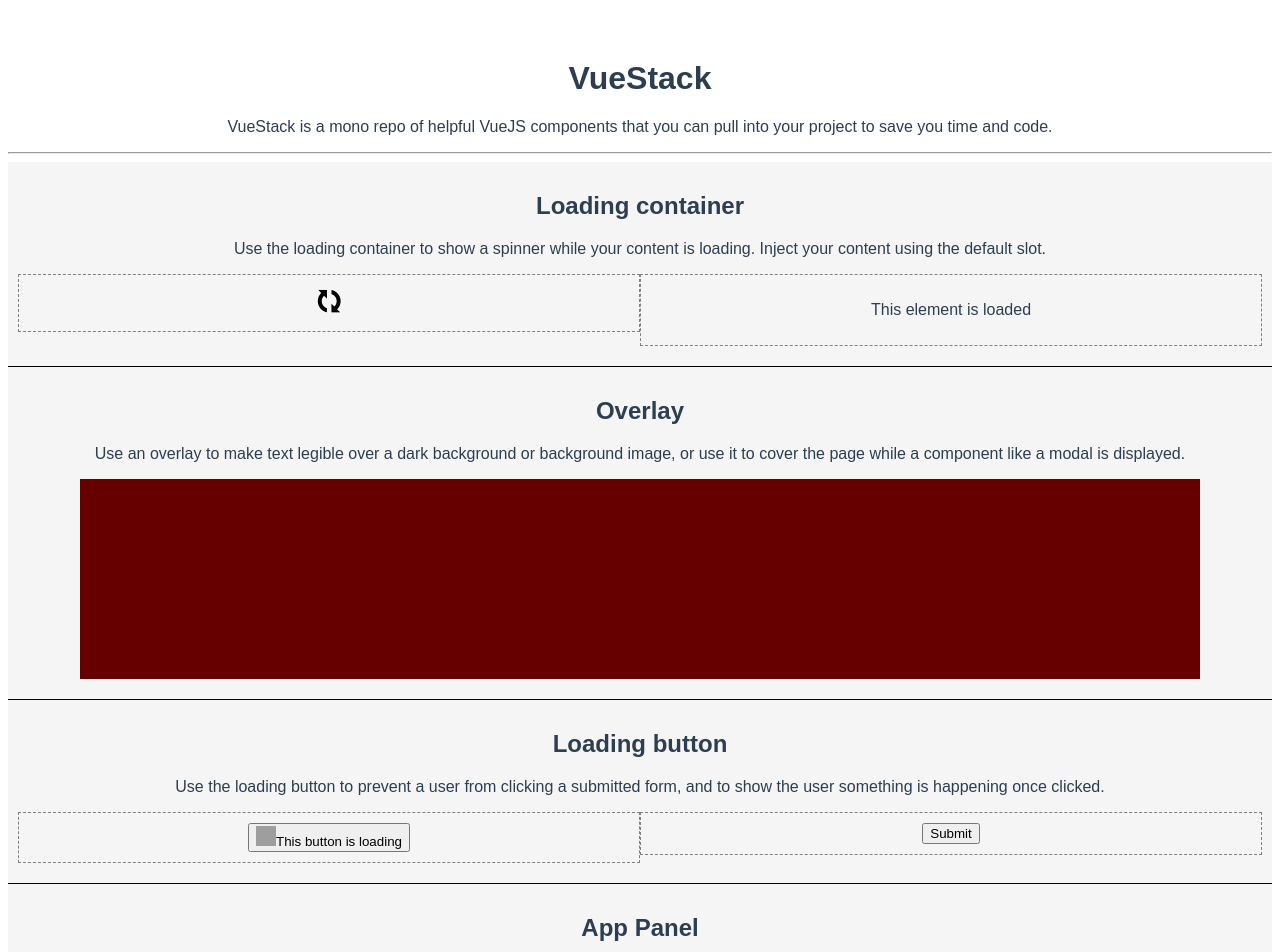
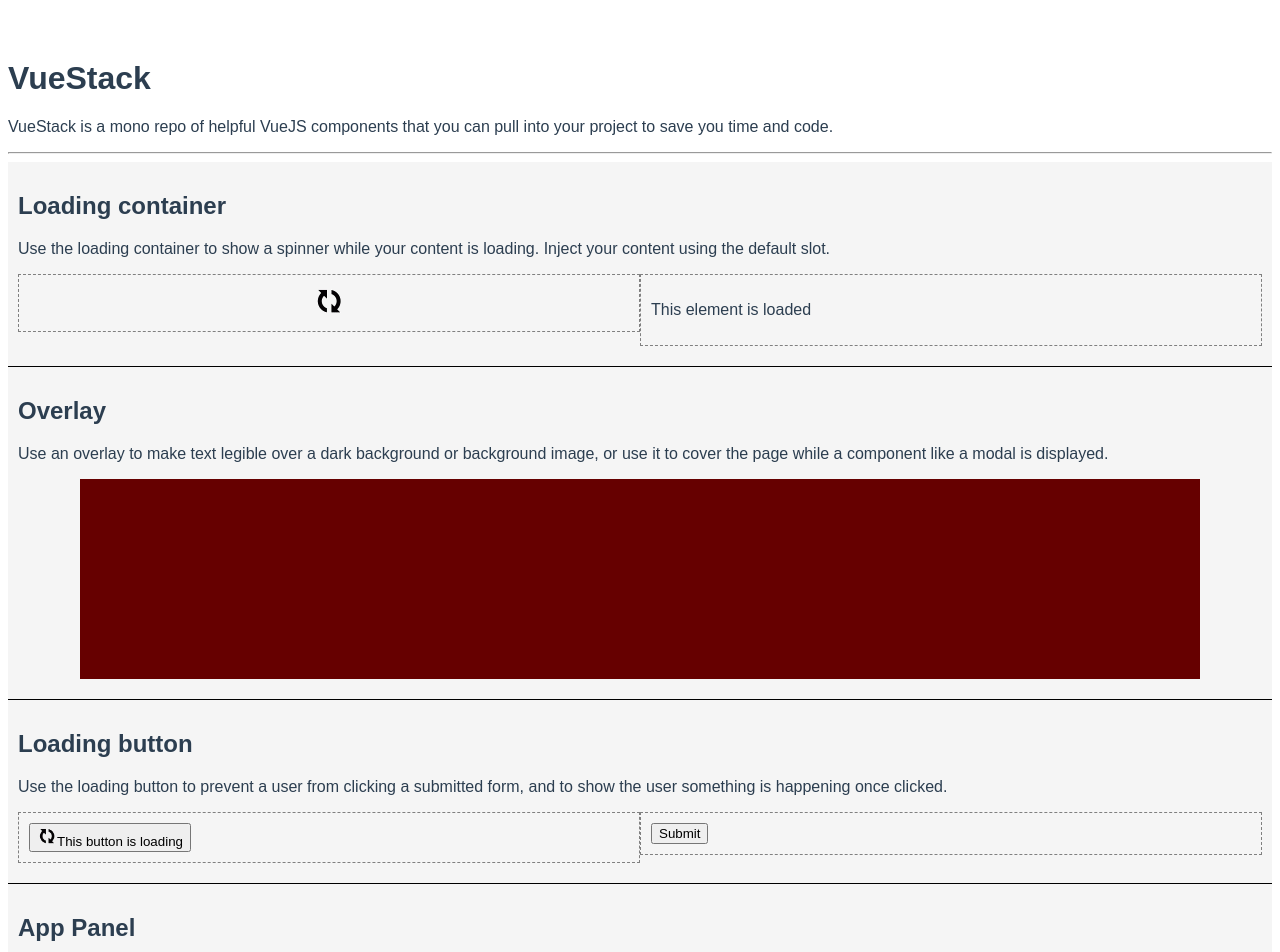
Before and after one commit to tommcclean/VueStack, a Vue app: page / in a window 1280 px wide. Shown: the top 952 px of the page. Built offline with nearby package versions, Linux system fonts and the light colour scheme; grey boxes are pictures that could not be loaded.

Commit message:
Modifications to text alignment

```diff
--- a/package.json
+++ b/package.json
@@ -1,7 +1,7 @@
 {
   "name": "@thomaswilliammcclean/vuestack",
   "main": "./dist/vuestack.common.js",
-  "version": "1.0.1",
+  "version": "1.0.2",
   "scripts": {
     "serve": "vue-cli-service serve",
     "build": "vue-cli-service build --target lib --name vuestack ./src/components/index.js",
--- a/src/App.vue
+++ b/src/App.vue
@@ -94,7 +94,6 @@
     font-family: sans-serif;
     -webkit-font-smoothing: antialiased;
     -moz-osx-font-smoothing: grayscale;
-    text-align: center;
     color: #2c3e50;
     margin-top: 60px;
 }
--- a/src/assets/common.css
+++ b/src/assets/common.css
@@ -1,6 +1,10 @@
-.no-events{
+.no-events {
   user-select: none;
   pointer-events: none;
+}
+
+.text-center {
+  text-align: center;
 }
 
 .animated {
--- a/src/components/loading-button.vue
+++ b/src/components/loading-button.vue
@@ -1,6 +1,6 @@
 <template functional>
     <button v-bind:class="[{'no-events': props.isLoading}]">
-        <img v-show="props.isLoading" src="../assets/loading-spinner.svg">
+        <img v-show="props.isLoading" src="../assets/loading-spinner.gif">
         <p>{{props.text}}</p>
     </button>
 </template>
--- a/src/components/loading-container.vue
+++ b/src/components/loading-container.vue
@@ -1,6 +1,6 @@
 <template functional>
   <div>
-    <div v-if="props.isLoading">
+    <div v-if="props.isLoading" class="text-center">
       <img src="~@/assets/loading-spinner.gif">
     </div>
     <slot v-else/>
```
Also changed, not shown: 7 other files (tests, documents, lock files or other folders). Lines whose indentation alone changed are shown as unchanged.
